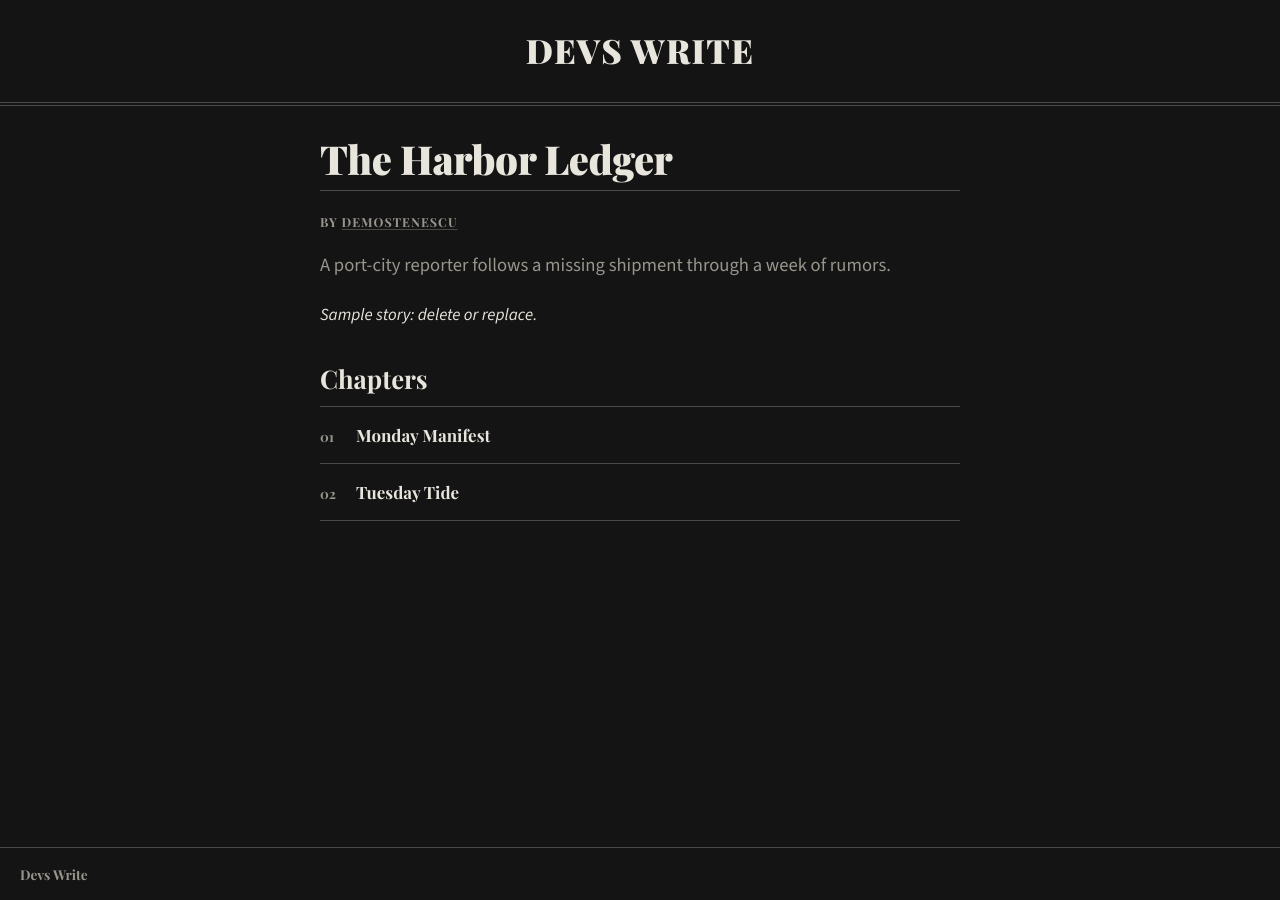
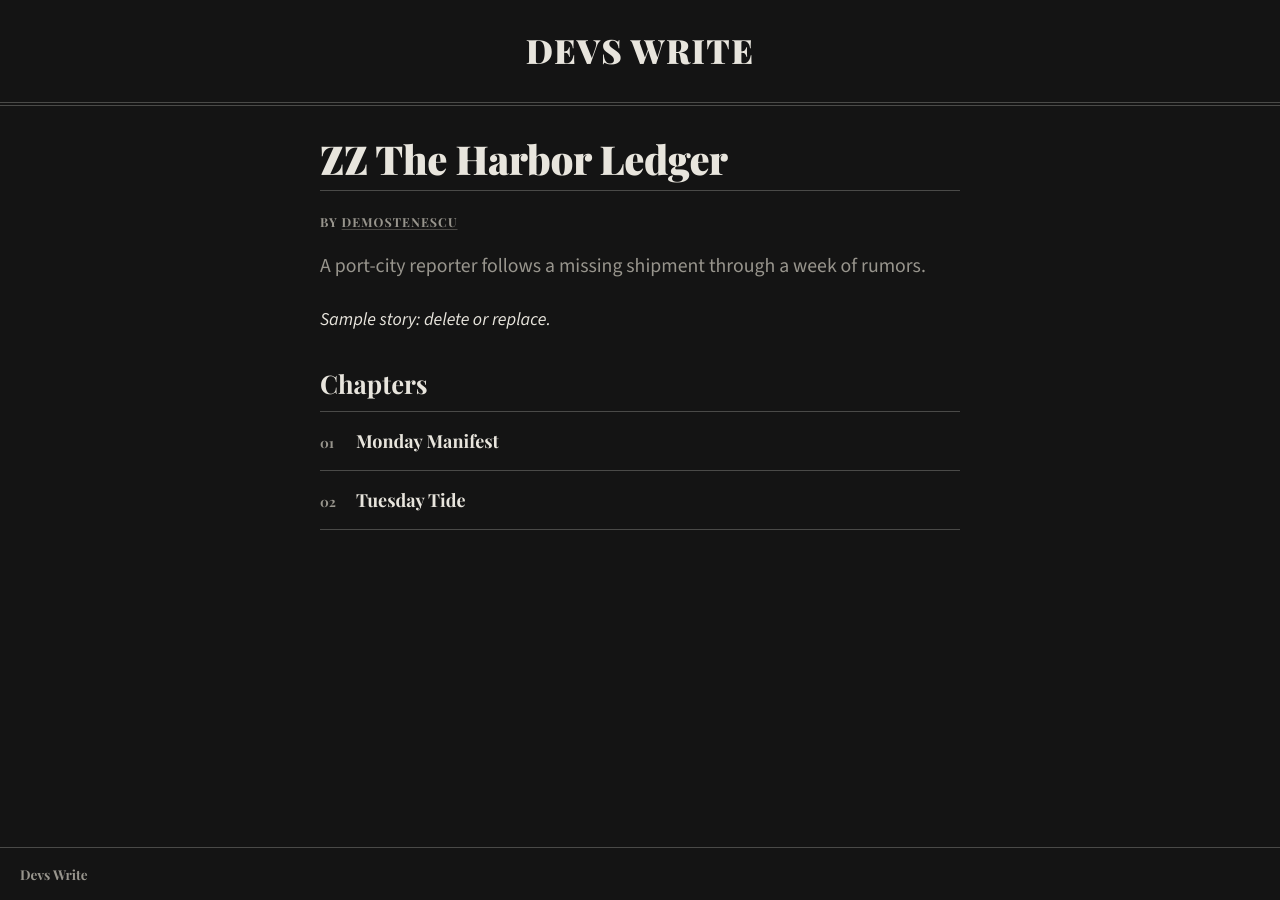
Before and after one commit to code4ants/devs-write, a Jekyll site: the page built from _stories/demo/the-harbor-ledger/index.md, in a window 1280 px wide. Built offline with Jekyll 4.4.1, drawn with Linux system fonts in a browser that asks for light colours.

Commit message:
Add favicon. Increase the font size for the newspaper theme. Rename the demo stories to be at the end of the list

```diff
--- a/_includes/head.html
+++ b/_includes/head.html
@@ -4,6 +4,8 @@
 <meta name="theme-color" content="{% case page.theme %}{% when 'fantasy' %}#15110c{% when 'sf' %}#090d16{% when 'newspaper' %}#141414{% when 'dusty' %}#170d0a{% else %}#0e0e10{% endcase %}">
 <title>{% if page.title and page.url != '/' %}{{ page.title }} · {% endif %}{{ site.title }}</title>
 <meta name="description" content="{{ page.summary | default: site.description | strip_html | escape }}">
+<link rel="icon" href="{{ '/favicon.ico' | relative_url }}" sizes="32x32">
+<link rel="icon" href="{{ '/favicon.png' | relative_url }}" type="image/png">
 {% case page.theme %}
   {% when "fantasy" %}
 <link rel="preconnect" href="https://fonts.googleapis.com">
--- a/_stories/demo/the-harbor-ledger/index.md
+++ b/_stories/demo/the-harbor-ledger/index.md
@@ -1,5 +1,5 @@
 ---
-title: The Harbor Ledger
+title: ZZ The Harbor Ledger
 theme: newspaper
 summary: A port-city reporter follows a missing shipment through a week of rumors.
 ---
--- a/assets/css/themes/newspaper.css
+++ b/assets/css/themes/newspaper.css
@@ -13,7 +13,7 @@
   --c-red: #d9705f;
   --c-green: #86ad8c;
   --c-blue: #7ea2cc;
-  font-size: clamp(1rem, .96rem + .3vw, 1.06rem);
+  font-size: clamp(1.06rem, 1rem + .3vw, 1.125rem);
   line-height: 1.7;
 }
 html:has(.theme-newspaper) { background: #141414; }
```
Also changed, not shown: _stories/demo/orbit-nine/index.md (+1 -1 lines), _stories/demo/red-dust-parish/index.md (+1 -1 lines), _stories/demo/the-last-ember/index.md (+1 -1 lines), favicon.ico (added), favicon.png (added).
